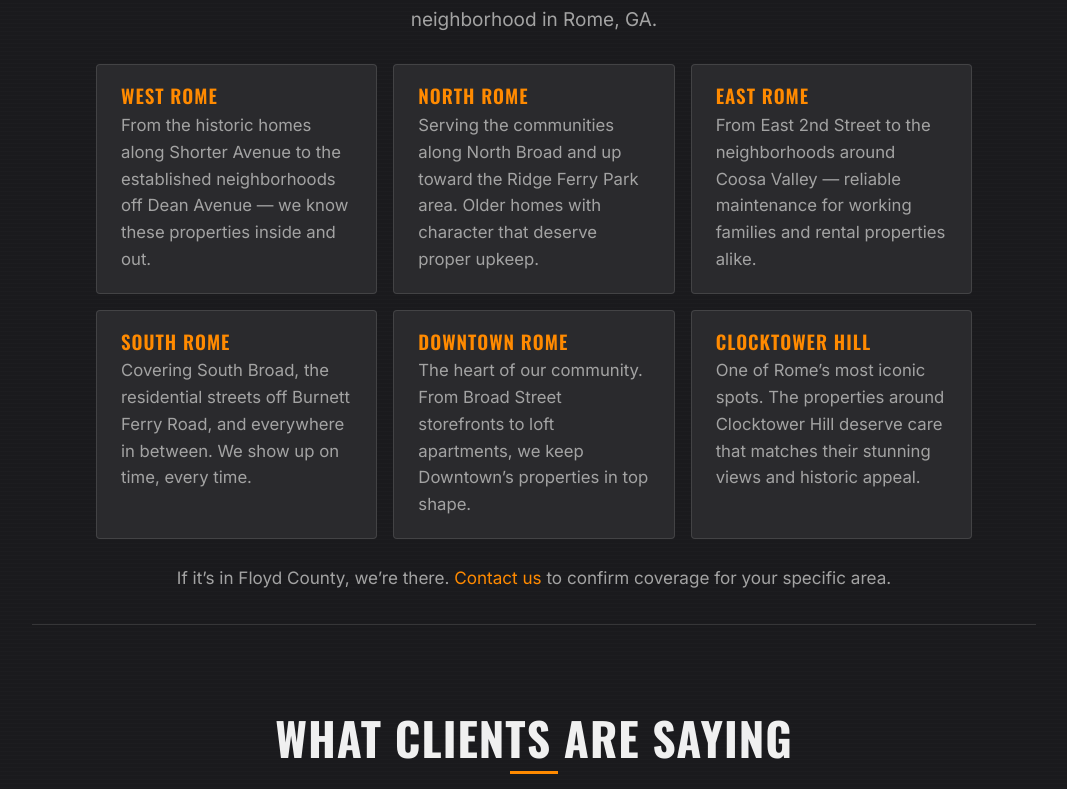
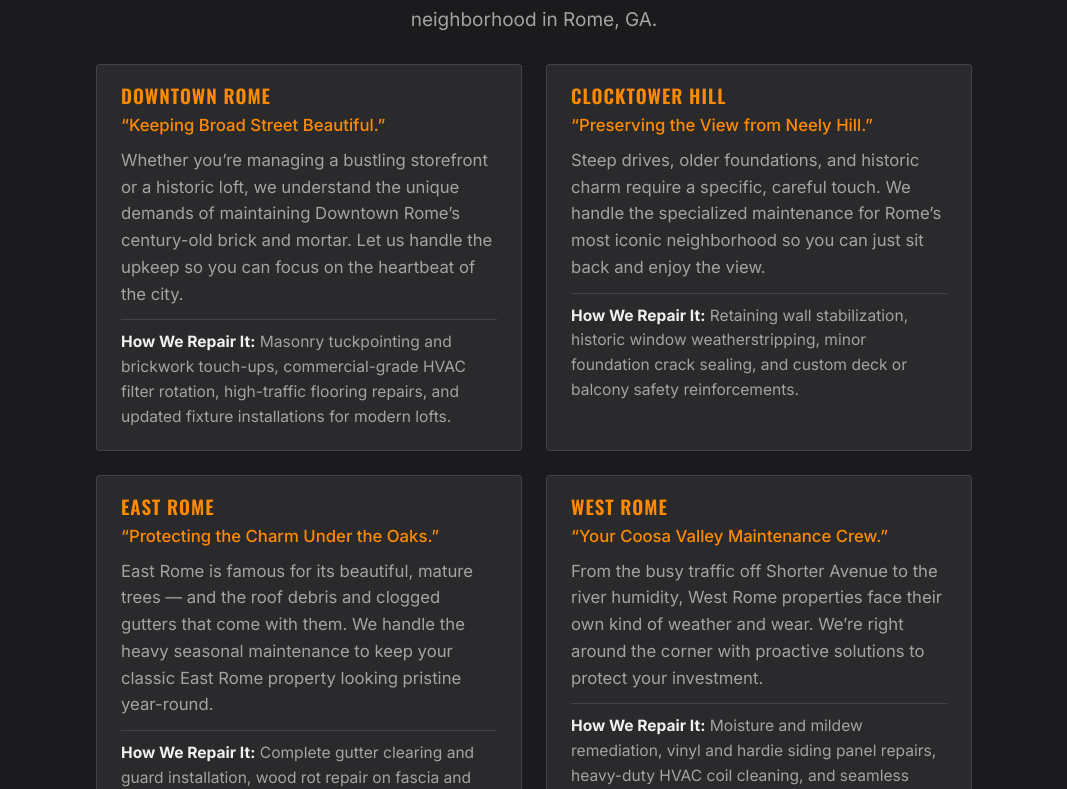
Before and after one commit to Cwill2778/nigms-app, a React (Vite) app: page / in a window 1280 px wide. Shown: the part 5411-6200 px from the top of the page, without its empty margins (106-1173 px from the left). Built offline with nearby package versions, Linux system fonts and the light colour scheme; no server answers; the database is empty.

Commit message:
Update service area cards with detailed neighborhood descriptions and repair specifics

```diff
--- a/src/pages/Home.css
+++ b/src/pages/Home.css
@@ -484,7 +484,22 @@
   font-size: 0.88rem;
   line-height: 1.6;
   color: var(--text-sub);
-  margin: 0;
+  margin: 0 0 10px;
+}
+
+.area-tagline {
+  font-style: italic;
+  color: var(--accent) !important;
+  font-weight: 500;
+  margin-bottom: 8px !important;
+}
+
+.area-repairs {
+  font-size: 0.82rem !important;
+  border-top: 1px solid var(--border);
+  padding-top: 10px;
+  margin-top: 12px !important;
+  margin-bottom: 0 !important;
 }
 
 .service-areas-tagline {
@@ -501,7 +516,8 @@
 
 @media (min-width: 900px) {
   .service-areas-grid {
-    grid-template-columns: repeat(3, 1fr);
+    grid-template-columns: repeat(2, 1fr);
+    gap: 24px;
   }
 }
 
--- a/src/pages/Home.jsx
+++ b/src/pages/Home.jsx
@@ -284,28 +284,40 @@ function Home() {
         </p>
         <div className="service-areas-grid">
           <div className="area-card">
+            <h3>Downtown Rome</h3>
+            <p className="area-tagline">&ldquo;Keeping Broad Street Beautiful.&rdquo;</p>
+            <p>Whether you&rsquo;re managing a bustling storefront or a historic loft, we understand the unique demands of maintaining Downtown Rome&rsquo;s century-old brick and mortar. Let us handle the upkeep so you can focus on the heartbeat of the city.</p>
+            <p className="area-repairs"><strong>How We Repair It:</strong> Masonry tuckpointing and brickwork touch-ups, commercial-grade HVAC filter rotation, high-traffic flooring repairs, and updated fixture installations for modern lofts.</p>
+          </div>
+          <div className="area-card">
+            <h3>Clocktower Hill</h3>
+            <p className="area-tagline">&ldquo;Preserving the View from Neely Hill.&rdquo;</p>
+            <p>Steep drives, older foundations, and historic charm require a specific, careful touch. We handle the specialized maintenance for Rome&rsquo;s most iconic neighborhood so you can just sit back and enjoy the view.</p>
+            <p className="area-repairs"><strong>How We Repair It:</strong> Retaining wall stabilization, historic window weatherstripping, minor foundation crack sealing, and custom deck or balcony safety reinforcements.</p>
+          </div>
+          <div className="area-card">
+            <h3>East Rome</h3>
+            <p className="area-tagline">&ldquo;Protecting the Charm Under the Oaks.&rdquo;</p>
+            <p>East Rome is famous for its beautiful, mature trees — and the roof debris and clogged gutters that come with them. We handle the heavy seasonal maintenance to keep your classic East Rome property looking pristine year-round.</p>
+            <p className="area-repairs"><strong>How We Repair It:</strong> Complete gutter clearing and guard installation, wood rot repair on fascia and eaves, exterior soft-washing, and deck sealing to combat organic buildup.</p>
+          </div>
+          <div className="area-card">
             <h3>West Rome</h3>
-            <p>From the historic homes along Shorter Avenue to the established neighborhoods off Dean Avenue — we know these properties inside and out.</p>
+            <p className="area-tagline">&ldquo;Your Coosa Valley Maintenance Crew.&rdquo;</p>
+            <p>From the busy traffic off Shorter Avenue to the river humidity, West Rome properties face their own kind of weather and wear. We&rsquo;re right around the corner with proactive solutions to protect your investment.</p>
+            <p className="area-repairs"><strong>How We Repair It:</strong> Moisture and mildew remediation, vinyl and hardie siding panel repairs, heavy-duty HVAC coil cleaning, and seamless drywall patching.</p>
           </div>
           <div className="area-card">
             <h3>North Rome</h3>
-            <p>Serving the communities along North Broad and up toward the Ridge Ferry Park area. Older homes with character that deserve proper upkeep.</p>
-          </div>
-          <div className="area-card">
-            <h3>East Rome</h3>
-            <p>From East 2nd Street to the neighborhoods around Coosa Valley — reliable maintenance for working families and rental properties alike.</p>
+            <p className="area-tagline">&ldquo;More Space Shouldn&rsquo;t Mean More Stress.&rdquo;</p>
+            <p>Whether you&rsquo;re managing a newer build or a sprawling property out toward Armuchee, North Rome gives you room to breathe. We take the preventative maintenance off your plate so you can actually enjoy your weekends.</p>
+            <p className="area-repairs"><strong>How We Repair It:</strong> Perimeter fence mending, exterior trim repair, garage door hardware tune-ups, and modern smart-home fixture installations.</p>
           </div>
           <div className="area-card">
             <h3>South Rome</h3>
-            <p>Covering South Broad, the residential streets off Burnett Ferry Road, and everywhere in between. We show up on time, every time.</p>
-          </div>
-          <div className="area-card">
-            <h3>Downtown Rome</h3>
-            <p>The heart of our community. From Broad Street storefronts to loft apartments, we keep Downtown&rsquo;s properties in top shape.</p>
-          </div>
-          <div className="area-card">
-            <h3>Clocktower Hill</h3>
-            <p>One of Rome&rsquo;s most iconic spots. The properties around Clocktower Hill deserve care that matches their stunning views and historic appeal.</p>
+            <p className="area-tagline">&ldquo;Hardworking Care for Hardworking Homes.&rdquo;</p>
+            <p>From the historic mill town roots of Lindale to the banks of the Etowah, South Rome was built on reliability. We bring that same dependable, no-nonsense approach to keeping your home&rsquo;s systems running perfectly.</p>
+            <p className="area-repairs"><strong>How We Repair It:</strong> Porch and step carpentry reinforcement, aging plumbing fixture upgrades, subfloor patching, and reliable preventative maintenance for older home systems.</p>
           </div>
         </div>
         <p className="service-areas-tagline">
```
